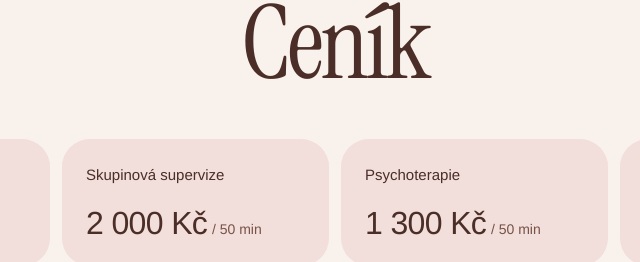
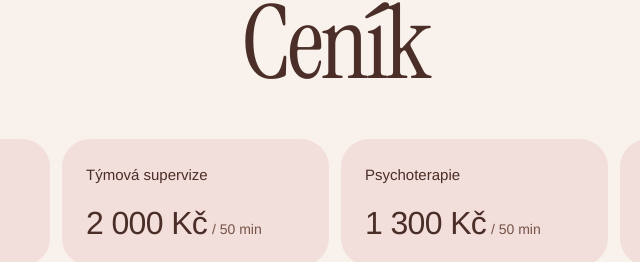
Before and after one commit to emavestenicka/janakohnoba-web, a plain HTML site: page index.html in a window 1280 px wide. Shown: the part 6763-7025 px from the top of the page, 305-945 px from the left. Drawn offline with Linux system fonts and the light colour scheme.

Commit message:
Price list: Týmová supervize
Co-Authored-By: Claude Opus 5.5 <noreply@anthropic.com>
Claude-Session: https://claude.ai/code/session_012eThp4jGE2P6qA5iDg8JPi

```diff
--- a/index.html
+++ b/index.html
@@ -259,7 +259,7 @@ img{max-width:100%}
     <h2 style="margin: 0; text-align: center; font-family: 'Instrument Serif', serif; font-weight: 400; font-size: clamp(56px, 8vw, 120px); line-height: 0.9; letter-spacing: -0.03em">Ceník</h2>
     <div style="display: grid; grid-template-columns: repeat(auto-fit, minmax(200px, 1fr)); gap: 12px">
       <div style="padding: 24px; background: var(--surface); border-radius: 28px; display: flex; flex-direction: column; gap: 20px"><span style="font-size: 15px">Individuální supervize</span><span><span style="font-family: 'Helvetica Neue', Helvetica, Arial, sans-serif; font-size: 32px; font-weight: 500; letter-spacing: -0.02em; line-height: 1">1&nbsp;600&nbsp;Kč</span> <span style="font-size: 14px; color: var(--muted)">/ 50 min</span></span></div>
-      <div style="padding: 24px; background: var(--surface); border-radius: 28px; display: flex; flex-direction: column; gap: 20px"><span style="font-size: 15px">Skupinová supervize</span><span><span style="font-family: 'Helvetica Neue', Helvetica, Arial, sans-serif; font-size: 32px; font-weight: 500; letter-spacing: -0.02em; line-height: 1">2&nbsp;000&nbsp;Kč</span> <span style="font-size: 14px; color: var(--muted)">/ 50 min</span></span></div>
+      <div style="padding: 24px; background: var(--surface); border-radius: 28px; display: flex; flex-direction: column; gap: 20px"><span style="font-size: 15px">Týmová supervize</span><span><span style="font-family: 'Helvetica Neue', Helvetica, Arial, sans-serif; font-size: 32px; font-weight: 500; letter-spacing: -0.02em; line-height: 1">2&nbsp;000&nbsp;Kč</span> <span style="font-size: 14px; color: var(--muted)">/ 50 min</span></span></div>
       <div style="padding: 24px; background: var(--surface); border-radius: 28px; display: flex; flex-direction: column; gap: 20px"><span style="font-size: 15px">Psychoterapie</span><span><span style="font-family: 'Helvetica Neue', Helvetica, Arial, sans-serif; font-size: 32px; font-weight: 500; letter-spacing: -0.02em; line-height: 1">1&nbsp;300&nbsp;Kč</span> <span style="font-size: 14px; color: var(--muted)">/ 50 min</span></span></div>
       <div style="padding: 24px; background: var(--surface); border-radius: 28px; display: flex; flex-direction: column; gap: 20px"><span style="font-size: 15px">Vyhotovení zprávy</span><span><span style="font-family: 'Helvetica Neue', Helvetica, Arial, sans-serif; font-size: 32px; font-weight: 500; letter-spacing: -0.02em; line-height: 1">1&nbsp;000&nbsp;Kč</span></span></div>
     </div>
```
